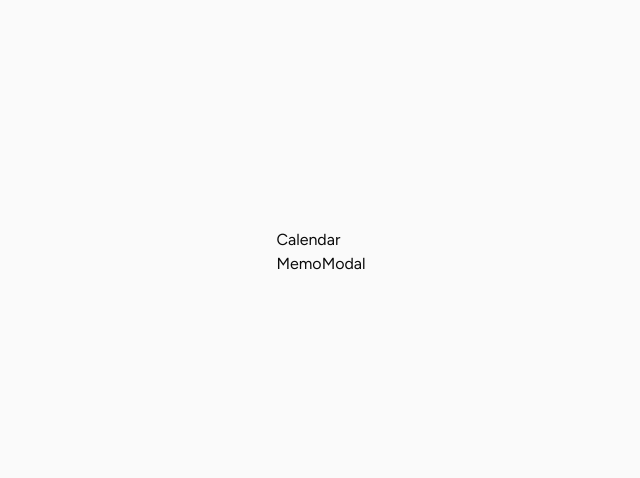
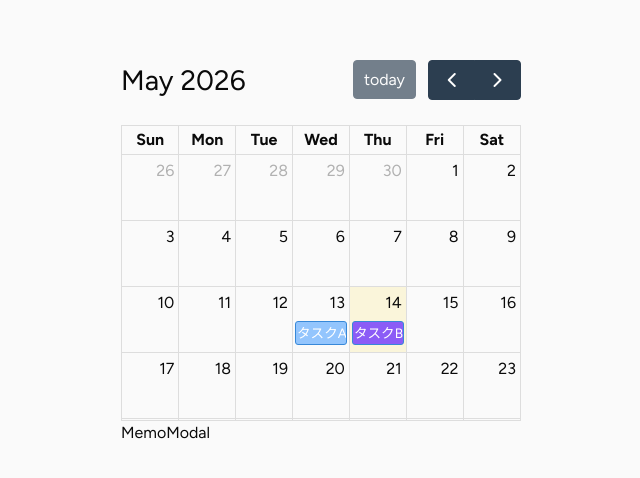
Before and after one commit to yuki-F09/demo-calender-todo-app, a Next.js app: page / in a window 1280 px wide. Shown: the part 148-626 px from the top of the page, without its empty margins (319-959 px from the left). Built offline with nearby package versions, Linux system fonts and the light colour scheme.

Commit message:
fullCalendarの使い方練習

```diff
--- a/components/Calender.tsx
+++ b/components/Calender.tsx
@@ -1,6 +1,34 @@
+"use client"
+
+import dayGridPlugin from "@fullcalendar/daygrid";
+import FullCalendar from "@fullcalendar/react";
+
+
+const tasks = [
+  {
+  title:"タスクA",
+  date:"2026-05-13",
+  backgroundColor: "#93c5fd"
+},
+  {
+  title:"タスクBBB",
+  date:"2026-05-14",
+  backgroundColor: "#8b5cf6"
+},
+]
+
+
 const Calendar = () => {
   return (
-    <div>Calendar</div>
+    <div className="w-100">
+        <FullCalendar
+          plugins={[dayGridPlugin]}
+          events={tasks}
+        />
+
+
+    </div>
+
   )
 }
 
--- a/package.json
+++ b/package.json
@@ -9,6 +9,9 @@
     "lint": "eslint"
   },
   "dependencies": {
+    "@fullcalendar/core": "^6.1.20",
+    "@fullcalendar/daygrid": "^6.1.20",
+    "@fullcalendar/react": "^6.1.20",
     "@hugeicons/core-free-icons": "^4.1.4",
     "@hugeicons/react": "^1.1.6",
     "class-variance-authority": "^0.7.1",
```
Also changed, not shown: 1 other file (tests, documents, lock files or other folders).
